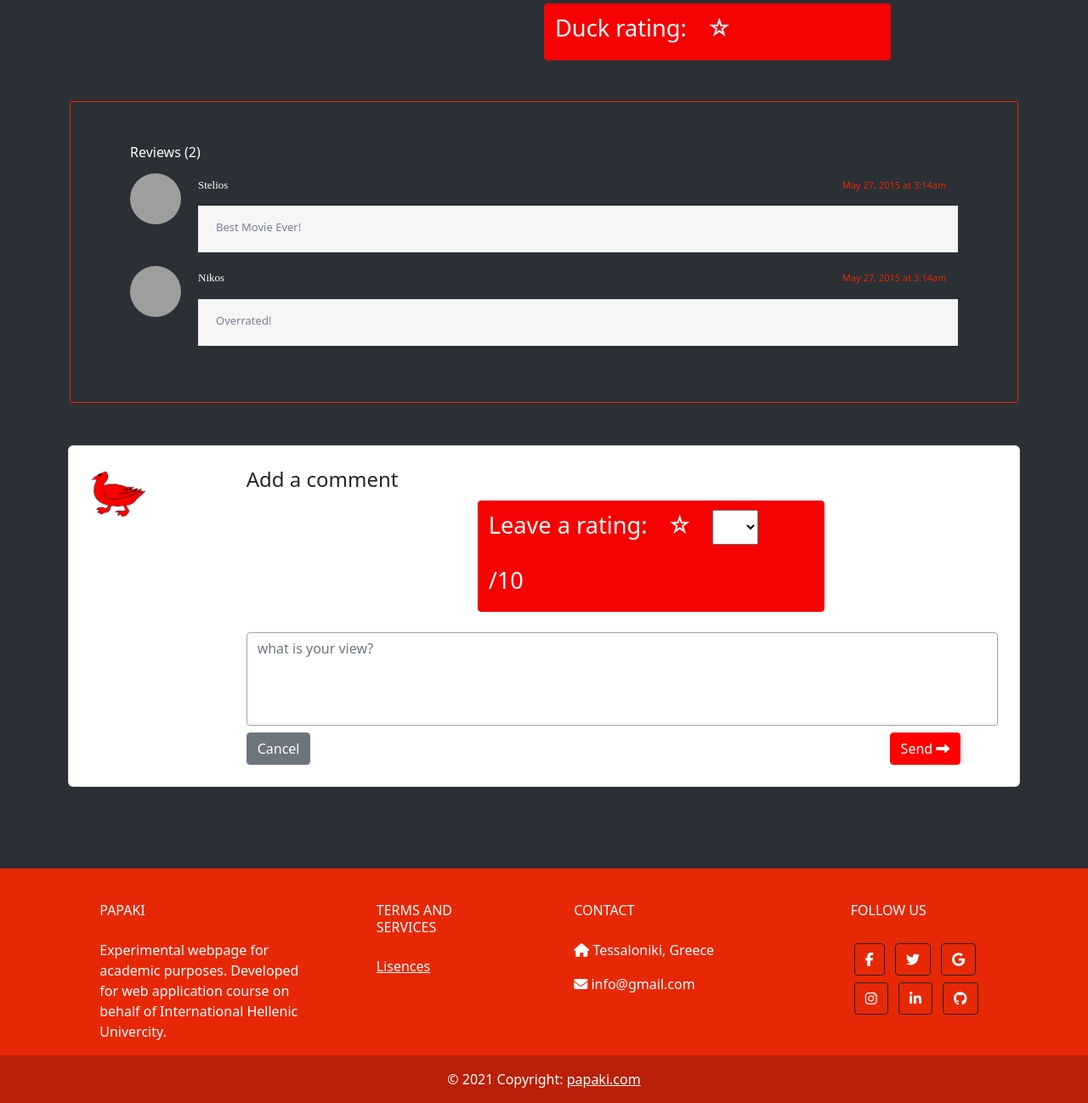
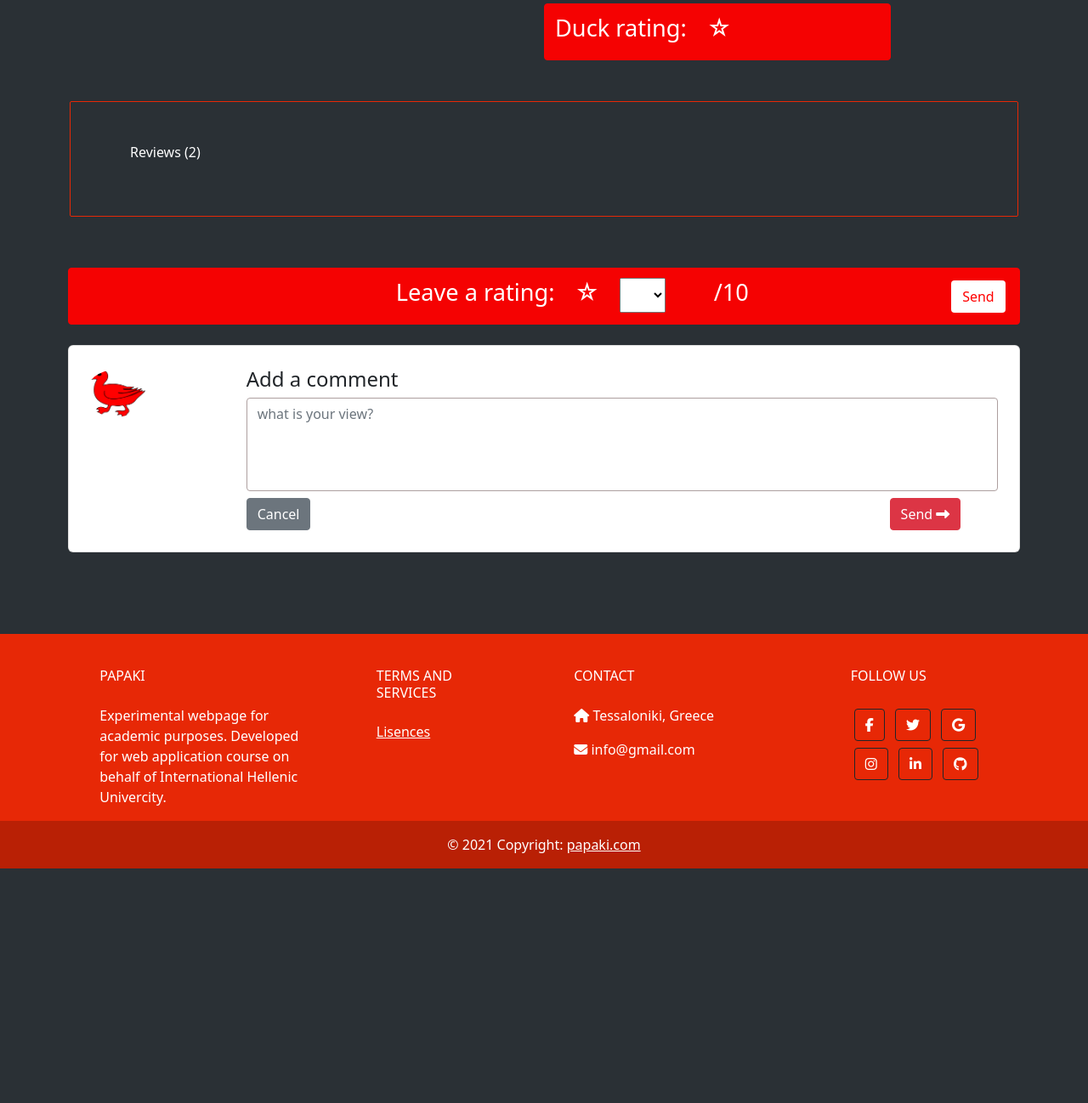
Before and after one commit to iee-ihu-gr-coursem102/WebEng21_Group2, a PHP site: page /movie_page.html in a window 1280 px wide. Shown: the part 182-1480 px from the top of the page at 85% size. After the commit the page ends 1204 px from the top, so only its background shows below. Run offline with PHP 8.4, Linux system fonts and the light colour scheme; some libraries are stand-ins or nearby versions; grey boxes are pictures that could not be loaded.

Commit message:
Comments/Reviews

```diff
--- a/FrontEnd/css/comments.css
+++ b/FrontEnd/css/comments.css
@@ -6,7 +6,7 @@
         width: 700px;
     }
     #ratings{
-        margin-left: 5em;
+        width: 700px;
     }
 
 }
@@ -15,7 +15,7 @@
         width: 950px;
     }
     #ratings{
-        margin-left: 10em;
+        width: 950px;
     }
 
   }
@@ -24,7 +24,7 @@
         width: 1120px;
     }
     #ratings{
-        margin-left: 10em;
+        width: 1120px;
     }
 
   }
@@ -33,7 +33,7 @@
         width: 1300px;
     }
     #ratings{
-        margin-left: 10em;
+        width: 1300px;
     }
 
   }
@@ -77,19 +77,13 @@
 }
 
 .send {
-    color: #fff;
-    background-color: #ff0000;
-    border-color: #ff0000
-}
+    color: #ff0000;
+    background-color: #fff;
 
-.send:hover {
-    color: #fff;
-    background-color: #f50202;
-    border-color: #f50202
 }
 
 #ratings {
-    width: 15em;
+
     border:  1px solid;
     border-color: #f50202;
     margin-top: 10px;
--- a/FrontEnd/js/movie_page.js
+++ b/FrontEnd/js/movie_page.js
@@ -27,6 +27,56 @@
 
 
 document.getElementById("images").src = json.posterImage;
+const postedComments = document.getElementById("postedComments");
+
+const loadComment = async () => {
+    try {
+
+            const id = json.id;
+            const res = await fetch("https://users.it.teithe.gr/~ait062021/index.php/v1/Comments?movieId="+id);
+            comments = await res.json();
+            displayComments(comments);
+
+
+        } catch (err) {
+        console.error(err);
+    }
+};
+
+const displayComments = (comments) => {
+    const htmlString = comments
+        .map((commnets) => {
+            return `
+
+            <div class="be-comment">
+                <div class="be-img-comment">
+
+                    <img src="img/duck.png" alt="" class="be-ava-comment">
+
+                </div>
+                <div class="be-comment-content">
+
+                    <span class="be-comment-name">
+                      ${commnets.username}
+                      </span>
+                    <span class="be-comment-time">
+                      ${commnets.commentDate}
+                    </span>
+
+                  <p class="commentText" style="color:white">
+                  ${commnets.commentText}
+                  </p>
+                </div>
+              </div>
+
+
+        `;
+        })
+        .join('');
+        postedComments.innerHTML = htmlString;
+};
+
+loadComment();
 
 //document.getElementById("sendButton").addEventListener("click", userInput);
 "use strict";
@@ -51,3 +101,24 @@
     xhttp.send('{"movieid" : "' + id + '", "rating" : ' + intRating + '}');
 
  }
+
+
+ function userInput1() {
+    const id = json.id;
+    var userComment = document.getElementById('userComment').value;
+    var xhttp = new XMLHttpRequest();
+
+    xhttp.open("POST", "https://users.it.teithe.gr/~ait062021/index.php/v1/Comments", false);
+    xhttp.onload = function() {
+    if (xhttp.status == 201){
+        alert("ok");
+        location.reload();
+    }else if (xhttp.readyState == 4 && xhttp.status == 400)
+        window.alert("Error");
+
+
+    }
+    xhttp.withCredentials = true;
+    xhttp.send('{"movieId" : "' + id + '", "commentText" : "' + userComment + '"}');
+
+ }
--- a/FrontEnd/movie_page.html
+++ b/FrontEnd/movie_page.html
@@ -150,54 +150,14 @@
           <div class="container" style="margin-top: 3em;">
             <div class="be-comment-block">
               <h1 class="comments-title">Reviews (2)</h1>
-              <div class="be-comment">
-                <div class="be-img-comment">
-                  <a href="blog-detail-2.html">
-                    <img src="https://bootdey.com/img/Content/avatar/avatar1.png" alt="" class="be-ava-comment">
-                  </a>
-                </div>
-                <div class="be-comment-content">
+            <div id="postedComments">
 
-                    <span class="be-comment-name">
-                      Stelios
-                      </span>
-                    <span class="be-comment-time">
-                      May 27, 2015 at 3:14am
-                    </span>
-
-                  <p class="be-comment-text">
-                    Best Movie Ever!
-                  </p>
-                </div>
-              </div>
-              <div class="be-comment">
-                <div class="be-img-comment">
-                  <a href="blog-detail-2.html">
-                    <img src="https://bootdey.com/img/Content/avatar/avatar2.png" alt="" class="be-ava-comment">
-                  </a>
-                </div>
-                <div class="be-comment-content">
-                  <span class="be-comment-name">
-                    Nikos
-                  </span>
-                  <span class="be-comment-time">
-                    May 27, 2015 at 3:14am
-                  </span>
-                  <p class="be-comment-text">
-                    Overrated!
-                  </p>
-                </div>
             </div>
 
               </div>
             </div>
-          <div class="card">
-            <div class="row">
-                <div class="col-2"> <img src="img/ducky.png" width="70" class="rounded-circle mt-2"> </div>
-                <div class="col-10">
-                    <div class="comment-box ml-2">
-                        <h4>Add a comment</h4>
             <div class="row row-cols-auto rounded" id = "ratings">
+              <div class="col-4"></div>
               <div class="col" style="margin-top: 0.3em;"><p>Leave a rating: </p></div>
               <div class="col" style="margin-top: 0.3em;"><p>☆</p></div>
               <div class="col" style="margin-top: 0.4em;">
@@ -216,17 +176,25 @@
                   <option value="10">10</option>
 
                 </select></div>
-                          <div class="col" style="margin-top: 0.3em;"><p>/10</p></div>
+              <div class="col-3" style="margin-top: 0.3em; margin-left: 1.2em;"><p>/10</p></div>
+              <div class="pull-right"> <button  style="margin-top: 0.9em;" class="btn send" onclick="userInput()">Send </button> </div>
             </div>
             <br>
-                        <div class="comment-area"> <textarea class="form-control" placeholder="what is your view?" rows="4"></textarea> </div>
+          <div class="card">
+            <div class="row">
+                <div class="col-2"> <img src="img/ducky.png" width="70" class="rounded-circle mt-2"> </div>
+                <div class="col-10">
+                    <div class="comment-box ml-2">
+                        <h4>Add a comment</h4>
+
+                        <div class="comment-area"> <textarea id="userComment" class="form-control" placeholder="what is your view?" rows="4"></textarea> </div>
                         <div class="comment-btns mt-2">
                             <div class="row">
                                 <div class="col-10 col-md-10 col-lg-10 col-sm-9">
                                     <div class="pull-left"> <button class="btn btn-secondary">Cancel</button> </div>
                                 </div>
                                 <div class="col-2 col-md-2 col-lg-2 col-sm-3">
-                                    <div class="pull-right"> <button id="sendButton" class="btn btn-danger send" onclick="userInput()">Send <i class="fa fa-long-arrow-right ml-1"></i></button> </div>
+                                    <div class="pull-right"> <button class="btn btn-danger" onclick="userInput1()">Send <i class="fa fa-long-arrow-right ml-1"></i></button> </div>
                                 </div>
                             </div>
                         </div>
```
Lines whose indentation alone changed are shown as unchanged.
